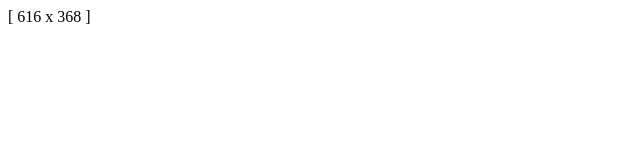
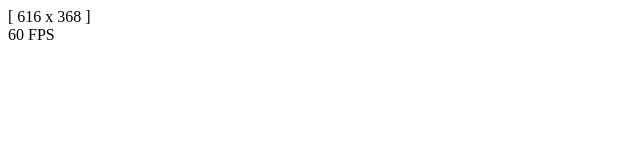
Before and after one commit to AloisSeckar/Nuxtplorer, a Nuxt app: page / in a window 1280 px wide. Shown: the top 160 px of the page, without its empty margins (0-640 px from the left). Built offline with nearby package versions, Linux system fonts and the light colour scheme.

Commit message:
add FPS counter

```diff
--- a/app.vue
+++ b/app.vue
@@ -2,6 +2,9 @@
   <div>
     <div>
       <ClientOnly>[ {{ position.x }} x {{ position.y }} ]</ClientOnly>
+    </div>
+    <div>
+      <ClientOnly><FPSBox /></ClientOnly>
     </div>
     <div class="hero" />
   </div>
--- /dev/null
+++ b/components/FPSBox.vue
@@ -0,0 +1,21 @@
+<template>
+  <div>
+    {{ framesPerSecond }} FPS
+  </div>
+</template>
+
+<script setup>
+import { useIntervalFn, useRafFn } from '@vueuse/core'
+
+const totalFrames = ref(0)
+const framesPerSecond = ref(0)
+
+useRafFn(() => {
+  totalFrames.value++
+})
+
+useIntervalFn(() => {
+  framesPerSecond.value = totalFrames.value
+  totalFrames.value = 0
+}, 1000)
+</script>
```
